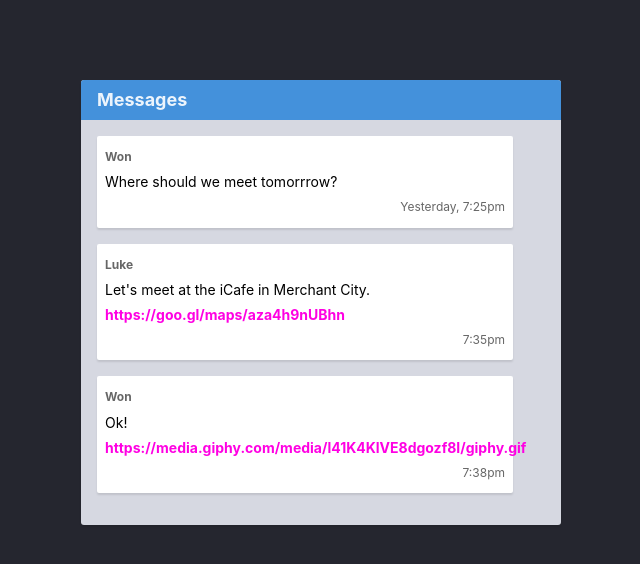
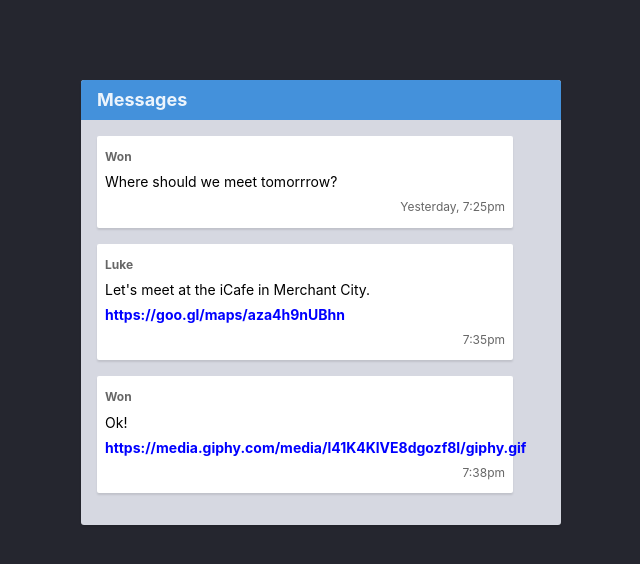
Before and after one commit to mariamoussa/gitexercise, a website: page week-3/28-git-conflict/index.html in a window 1280 px wide. Shown: the whole page, without its empty margins (319-959 px from the left). Drawn offline with Linux system fonts and the light colour scheme.

Commit message:
returned links color to blue

```diff
--- a/week-3/28-git-conflict/styles.css
+++ b/week-3/28-git-conflict/styles.css
@@ -1,6 +1,6 @@
 /* Add your own CSS code below */
 .link {
-  color: #ff00e3;
+  color: blue;
   font-weight: 700;
   text-decoration: none;
 }
```
